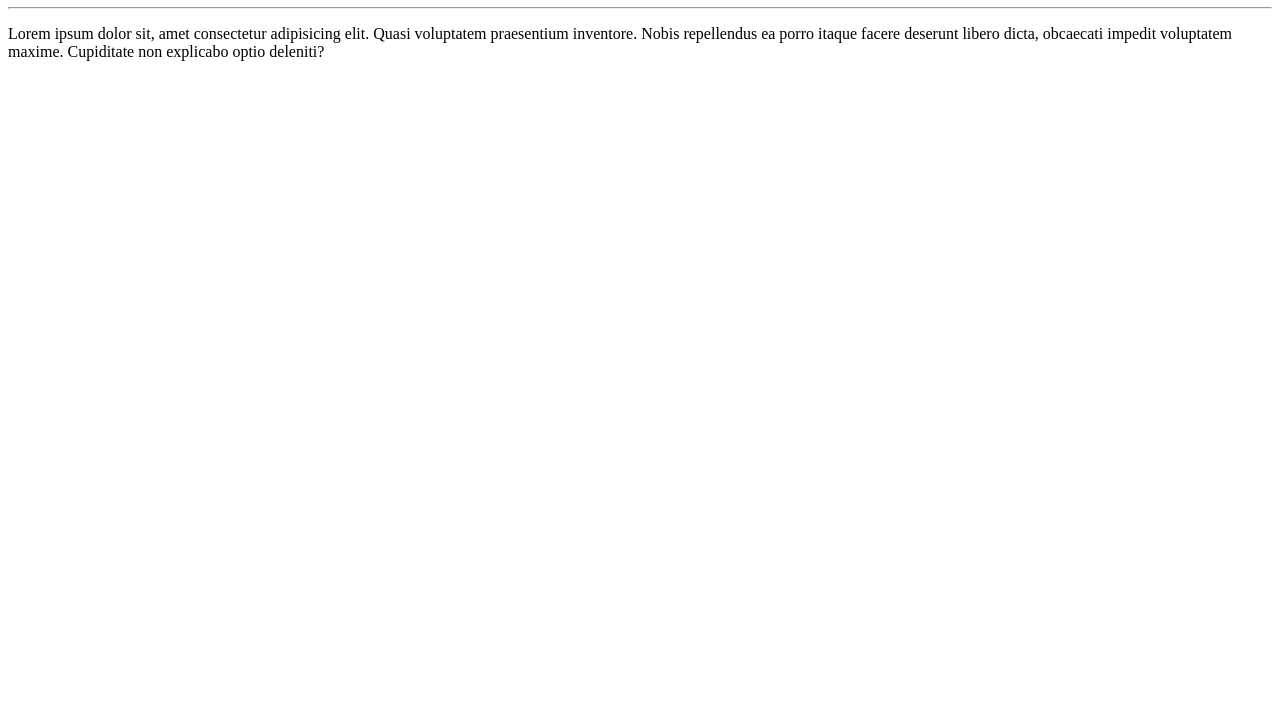
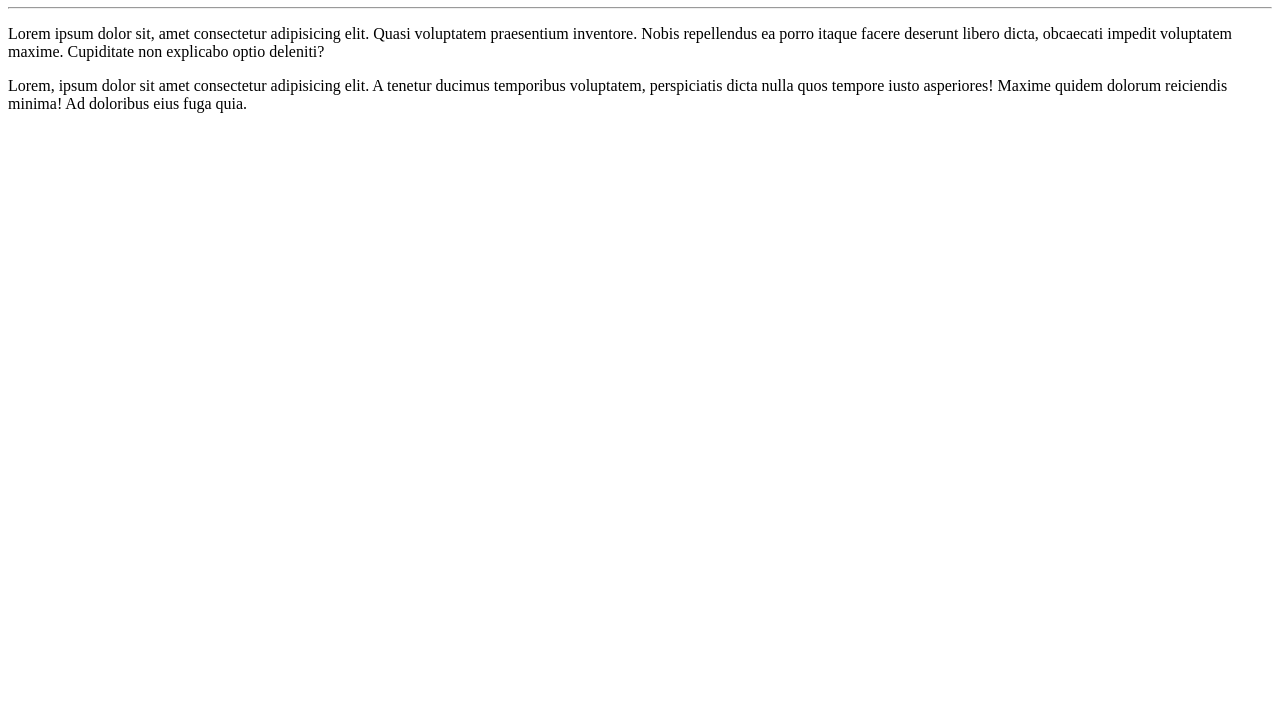
Before and after one commit to Ingridbarros/Ola-Mundo, a plain HTML site: page site-exemplo/index.html in a window 1280 px wide. Shown: the part 73-800 px from the top of the page. Drawn offline with Linux system fonts and the light colour scheme.

Commit message:
Adicionei um paragrafo

```diff
--- a/site-exemplo/index.html
+++ b/site-exemplo/index.html
@@ -9,5 +9,6 @@
     <h1>Olá, Mundo!</h1>
     <hr>
     <p>Lorem ipsum dolor sit, amet consectetur adipisicing elit. Quasi voluptatem praesentium inventore. Nobis repellendus ea porro itaque facere deserunt libero dicta, obcaecati impedit voluptatem maxime. Cupiditate non explicabo optio deleniti?</p>
+    <p>Lorem, ipsum dolor sit amet consectetur adipisicing elit. A tenetur ducimus temporibus voluptatem, perspiciatis dicta nulla quos tempore iusto asperiores! Maxime quidem dolorum reiciendis minima! Ad doloribus eius fuga quia.</p>
 </body>
 </html>
```
